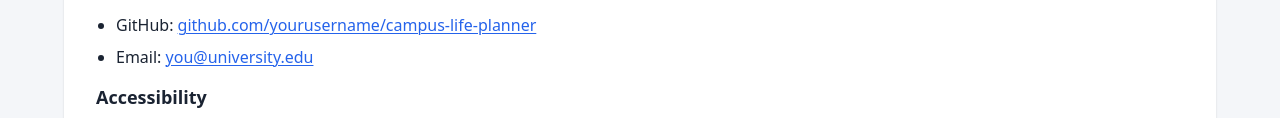
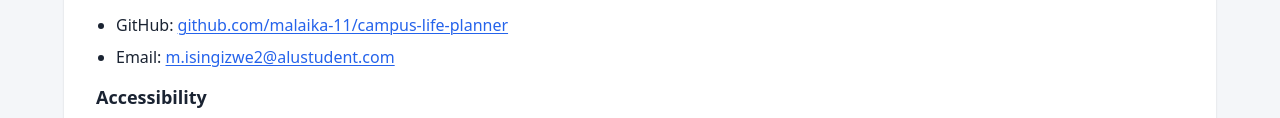
Before and after one commit to malaika-11/Campus-Life-Planner, a plain HTML site: page index.html in a window 1280 px wide. Shown: the part 2498-2616 px from the top of the page. Drawn offline with Linux system fonts and the light colour scheme.

Commit message:
About section updated

```diff
--- a/index.html
+++ b/index.html
@@ -213,8 +213,8 @@
         durations, and tags. Built with vanilla HTML, CSS, and JavaScript — no frameworks.
       </p>
       <ul class="about-links">
-        <li>GitHub: <a href="https://github.com/yourusername/campus-life-planner" rel="noopener noreferrer">github.com/yourusername/campus-life-planner</a></li>
-        <li>Email: <a href="mailto:you@university.edu">you@university.edu</a></li>
+        <li>GitHub: <a href="https://github.com/malaika-11/Campus-Life-Planner.git" rel="noopener noreferrer">github.com/malaika-11/campus-life-planner</a></li>
+        <li>Email: <a href="mailto:you@university.edu">m.isingizwe2@alustudent.com</a></li>
       </ul>
       <h3>Accessibility</h3>
       <p>
--- a/scripts/search.js
+++ b/scripts/search.js
@@ -1,7 +1,7 @@
 /** Regex search: compile, filter, and highlight */
 
 /**
- * Escape HTML entities to prevent XSS when inserting highlights.
+
  */
 export function escapeHtml(text) {
   const map = { '&': '&amp;', '<': '&lt;', '>': '&gt;', '"': '&quot;', "'": '&#39;' };
```
